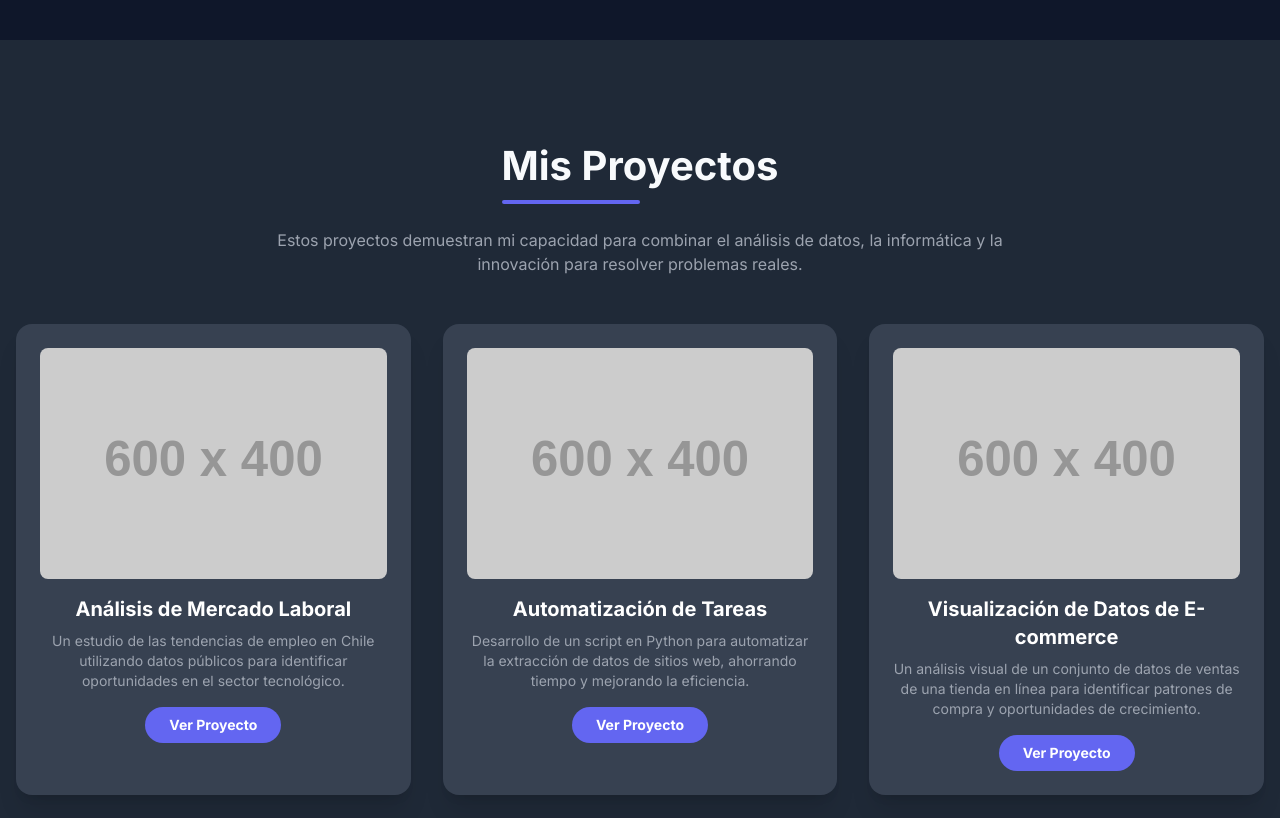
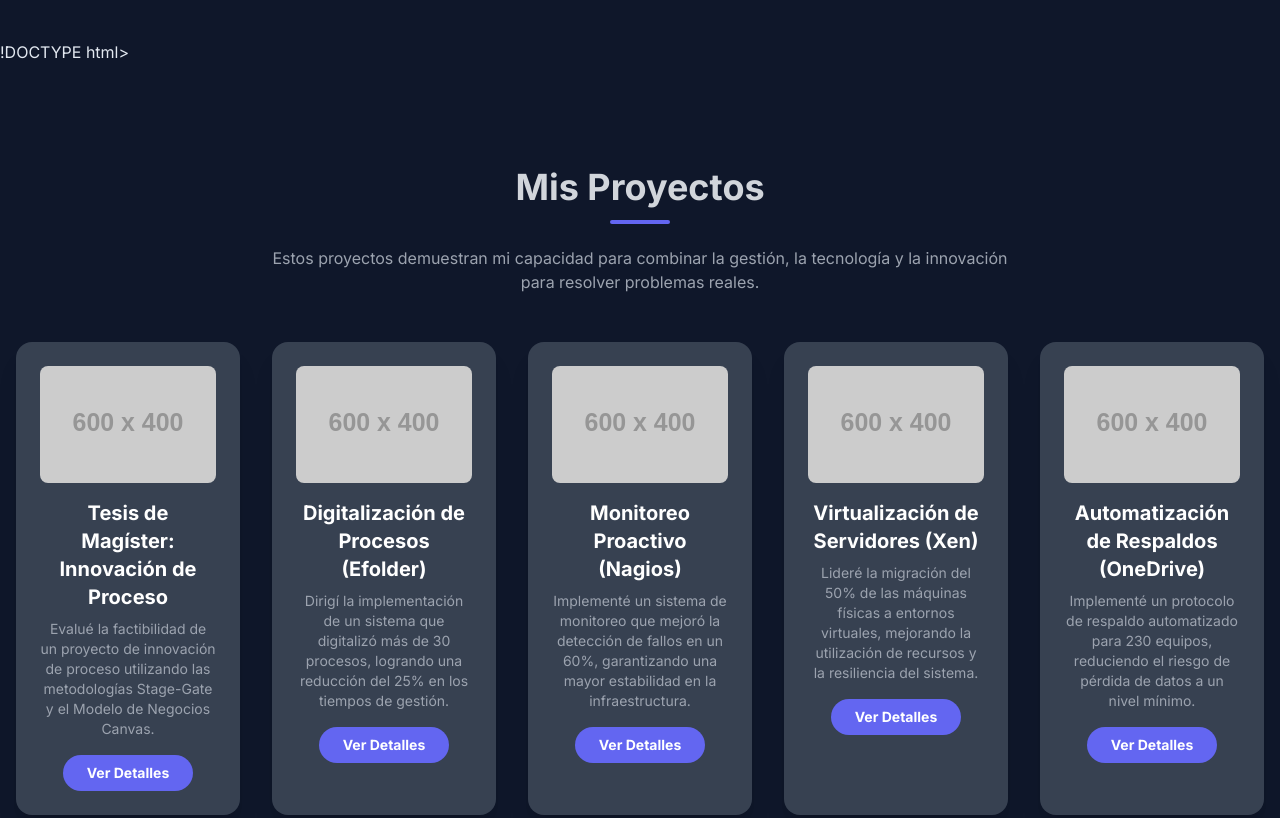
Before and after one commit to julucase/portafolio, a plain HTML site: page index.html in a window 1280 px wide. Shown: the part 840-1658 px from the top of the page. Drawn offline with nearby package versions, Linux system fonts and the light colour scheme; placeholder pictures from the web are drawn by us.

Commit message:
Update index.html

```diff
--- a/index.html
+++ b/index.html
@@ -90,43 +90,129 @@ Puedes personalizar el contenido y los colores a tu gusto.
         </section>
 
         <!-- Sección de Proyectos -->
-        <section id="proyectos" class="py-16 md:py-24 bg-gray-800">
+        !DOCTYPE html>
+<html lang="es">
+<head>
+    <meta charset="UTF-8">
+    <meta name="viewport" content="width=device-width, initial-scale=1.0">
+    <title>Portafolio de Proyectos - Juan Luis Campos</title>
+    <!-- Tailwind CSS CDN -->
+    <script src="https://cdn.tailwindcss.com"></script>
+    <!-- Configuración para el tema de colores de Tailwind -->
+    <script>
+      tailwind.config = {
+        theme: {
+          extend: {
+            fontFamily: {
+              inter: ['Inter', 'sans-serif'],
+            },
+            colors: {
+                indigo: {
+                    500: '#6366f1',
+                    600: '#4f46e5',
+                },
+                gray: {
+                    800: '#1f2937',
+                    700: '#374151',
+                    400: '#9ca3af',
+                    300: '#d1d5db',
+                }
+            }
+          }
+        }
+      }
+    </script>
+    <!-- Fuente Inter de Google Fonts -->
+    <link href="https://fonts.googleapis.com/css2?family=Inter:wght@400;700&display=swap" rel="stylesheet">
+    <style>
+      body {
+        font-family: 'Inter', sans-serif;
+      }
+      .section-title {
+        position: relative;
+        font-size: 2.25rem;
+        font-weight: bold;
+        color: #d1d5db; /* gray-300 */
+        margin-bottom: 2rem;
+        display: inline-block;
+      }
+      .section-title::after {
+        content: '';
+        position: absolute;
+        left: 50%;
+        bottom: -10px;
+        transform: translateX(-50%);
+        width: 60px;
+        height: 4px;
+        background-color: #6366f1; /* indigo-500 */
+        border-radius: 9999px;
+      }
+    </style>
+</head>
+<body class="bg-gray-800 text-white min-h-screen flex items-center justify-center py-10">
+
+<!-- Sección de Proyectos -->
+<section id="proyectos" class="py-16 md:py-24 w-full">
     <div class="container mx-auto px-4 text-center">
         <h2 class="section-title mx-auto">Mis Proyectos</h2>
         <p class="text-gray-400 max-w-3xl mx-auto mb-12">
-                    Estos proyectos demuestran mi capacidad para combinar el análisis de datos, la informática y la innovación para resolver problemas reales.
+            Estos proyectos demuestran mi capacidad para combinar la gestión, la tecnología y la innovación para resolver problemas reales.
         </p>
-                <div class="grid grid-cols-1 md:grid-cols-2 lg:grid-cols-3 gap-8">
-                    <!-- Proyecto 1 -->
+        <div class="grid grid-cols-1 md:grid-cols-2 lg:grid-cols-5 gap-8">
+            <!-- Proyecto 1: Tesis de Magister -->
             <div class="bg-gray-700 rounded-2xl p-6 shadow-xl hover:shadow-indigo-500/50 transition-shadow duration-300">
-                        <img src="https://placehold.co/600x400/475569/94a3b8?text=Proyecto+1" alt="Imagen del Proyecto 1" class="rounded-lg mb-4">
-                        <h3 class="text-xl font-bold text-white mb-2">Análisis de Mercado Laboral</h3>
+                <!-- Fallback de imagen con texto descriptivo -->
+                <img src="https://placehold.co/600x400/374151/9ca3af?text=Innovaci%C3%B3n" alt="Imagen del Proyecto Tesis" class="rounded-lg mb-4 w-full h-auto">
+                <h3 class="text-xl font-bold text-white mb-2">Tesis de Magíster: Innovación de Proceso</h3>
                 <p class="text-gray-400 text-sm mb-4">
-                            Un estudio de las tendencias de empleo en Chile utilizando datos públicos para identificar oportunidades en el sector tecnológico.
+                    Evalué la factibilidad de un proyecto de innovación de proceso utilizando las metodologías Stage-Gate y el Modelo de Negocios Canvas.
                 </p>
-                        <a href="#" class="inline-block bg-indigo-500 hover:bg-indigo-600 text-white font-bold py-2 px-6 rounded-full text-sm">Ver Proyecto</a>
+                <a href="#" class="inline-block bg-indigo-500 hover:bg-indigo-600 text-white font-bold py-2 px-6 rounded-full text-sm transition-colors duration-300">Ver Detalles</a>
             </div>
-                    <!-- Proyecto 2 -->
+            <!-- Proyecto 2: Efolder -->
             <div class="bg-gray-700 rounded-2xl p-6 shadow-xl hover:shadow-indigo-500/50 transition-shadow duration-300">
-                        <img src="https://placehold.co/600x400/475569/94a3b8?text=Proyecto+2" alt="Imagen del Proyecto 2" class="rounded-lg mb-4">
-                        <h3 class="text-xl font-bold text-white mb-2">Automatización de Tareas</h3>
+                <!-- Fallback de imagen con texto descriptivo -->
+                <img src="https://placehold.co/600x400/374151/9ca3af?text=Digitalizaci%C3%B3n" alt="Imagen del Proyecto Efolder" class="rounded-lg mb-4 w-full h-auto">
+                <h3 class="text-xl font-bold text-white mb-2">Digitalización de Procesos (Efolder)</h3>
                 <p class="text-gray-400 text-sm mb-4">
-                            Desarrollo de un script en Python para automatizar la extracción de datos de sitios web, ahorrando tiempo y mejorando la eficiencia.
+                    Dirigí la implementación de un sistema que digitalizó más de 30 procesos, logrando una reducción del 25% en los tiempos de gestión.
                 </p>
-                        <a href="#" class="inline-block bg-indigo-500 hover:bg-indigo-600 text-white font-bold py-2 px-6 rounded-full text-sm">Ver Proyecto</a>
+                <a href="#" class="inline-block bg-indigo-500 hover:bg-indigo-600 text-white font-bold py-2 px-6 rounded-full text-sm transition-colors duration-300">Ver Detalles</a>
             </div>
-                    <!-- Proyecto 3 -->
+            <!-- Proyecto 3: Nagios -->
             <div class="bg-gray-700 rounded-2xl p-6 shadow-xl hover:shadow-indigo-500/50 transition-shadow duration-300">
-                        <img src="https://placehold.co/600x400/475569/94a3b8?text=Proyecto+3" alt="Imagen del Proyecto 3" class="rounded-lg mb-4">
-                        <h3 class="text-xl font-bold text-white mb-2">Visualización de Datos de E-commerce</h3>
+                <img src="https://placehold.co/600x400/374151/9ca3af?text=Monitoreo" alt="Imagen del Proyecto Nagios" class="rounded-lg mb-4 w-full h-auto">
+                <h3 class="text-xl font-bold text-white mb-2">Monitoreo Proactivo (Nagios)</h3>
                 <p class="text-gray-400 text-sm mb-4">
-                            Un análisis visual de un conjunto de datos de ventas de una tienda en línea para identificar patrones de compra y oportunidades de crecimiento.
+                    Implementé un sistema de monitoreo que mejoró la detección de fallos en un 60%, garantizando una mayor estabilidad en la infraestructura.
                 </p>
-                        <a href="#" class="inline-block bg-indigo-500 hover:bg-indigo-600 text-white font-bold py-2 px-6 rounded-full text-sm">Ver Proyecto</a>
+                <a href="#" class="inline-block bg-indigo-500 hover:bg-indigo-600 text-white font-bold py-2 px-6 rounded-full text-sm transition-colors duration-300">Ver Detalles</a>
+            </div>
+            <!-- Proyecto 4: Xen -->
+            <div class="bg-gray-700 rounded-2xl p-6 shadow-xl hover:shadow-indigo-500/50 transition-shadow duration-300">
+                <img src="https://placehold.co/600x400/374151/9ca3af?text=Virtualizaci%C3%B3n" alt="Imagen del Proyecto Xen" class="rounded-lg mb-4 w-full h-auto">
+                <h3 class="text-xl font-bold text-white mb-2">Virtualización de Servidores (Xen)</h3>
+                <p class="text-gray-400 text-sm mb-4">
+                    Lideré la migración del 50% de las máquinas físicas a entornos virtuales, mejorando la utilización de recursos y la resiliencia del sistema.
+                </p>
+                <a href="#" class="inline-block bg-indigo-500 hover:bg-indigo-600 text-white font-bold py-2 px-6 rounded-full text-sm transition-colors duration-300">Ver Detalles</a>
+            </div>
+            <!-- Proyecto 5: OneDrive -->
+            <div class="bg-gray-700 rounded-2xl p-6 shadow-xl hover:shadow-indigo-500/50 transition-shadow duration-300">
+                <img src="https://placehold.co/600x400/374151/9ca3af?text=Automatizaci%C3%B3n" alt="Imagen del Proyecto OneDrive" class="rounded-lg mb-4 w-full h-auto">
+                <h3 class="text-xl font-bold text-white mb-2">Automatización de Respaldos (OneDrive)</h3>
+                <p class="text-gray-400 text-sm mb-4">
+                    Implementé un protocolo de respaldo automatizado para 230 equipos, reduciendo el riesgo de pérdida de datos a un nivel mínimo.
+                </p>
+                <a href="#" class="inline-block bg-indigo-500 hover:bg-indigo-600 text-white font-bold py-2 px-6 rounded-full text-sm transition-colors duration-300">Ver Detalles</a>
             </div>
         </div>
     </div>
 </section>
+
+</body>
+</html>
+
 
         <!-- Sección Sobre Mí -->
         <section id="sobre-mi" class="py-16 md:py-24">
```
Lines whose indentation alone changed are shown as unchanged.
